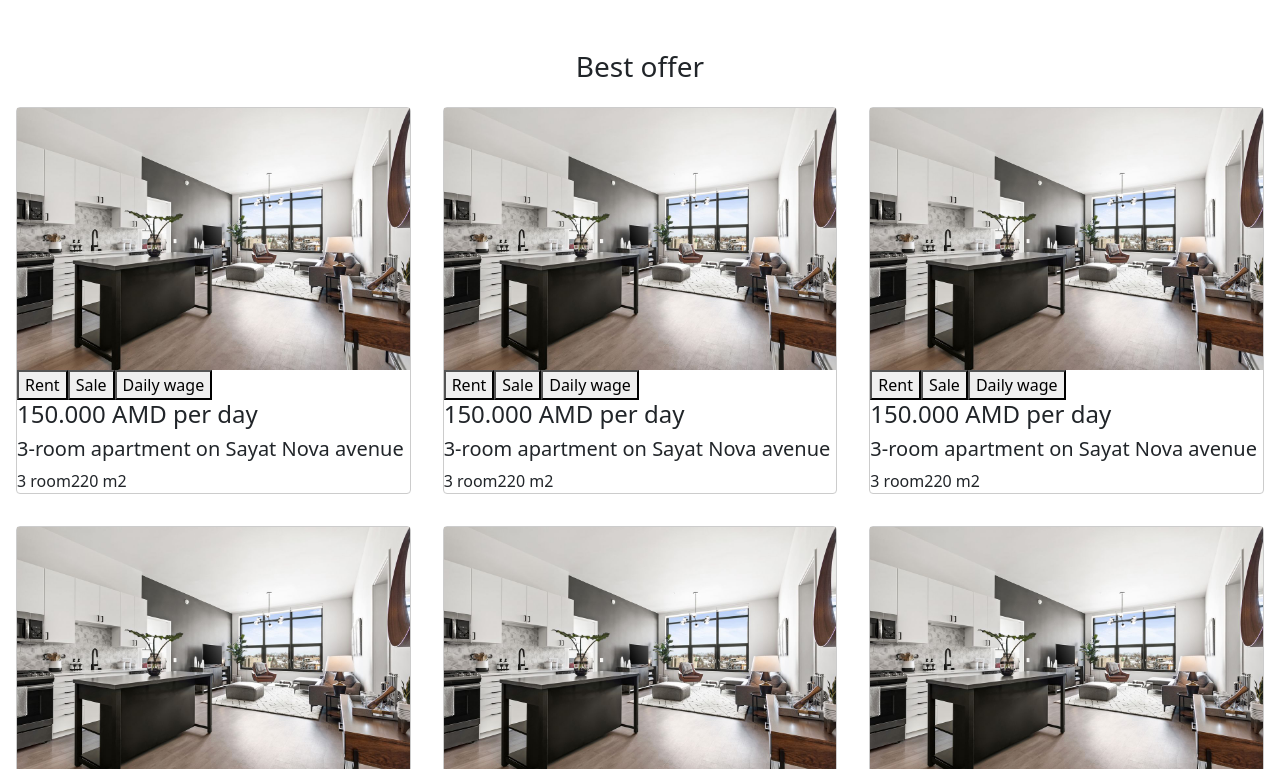
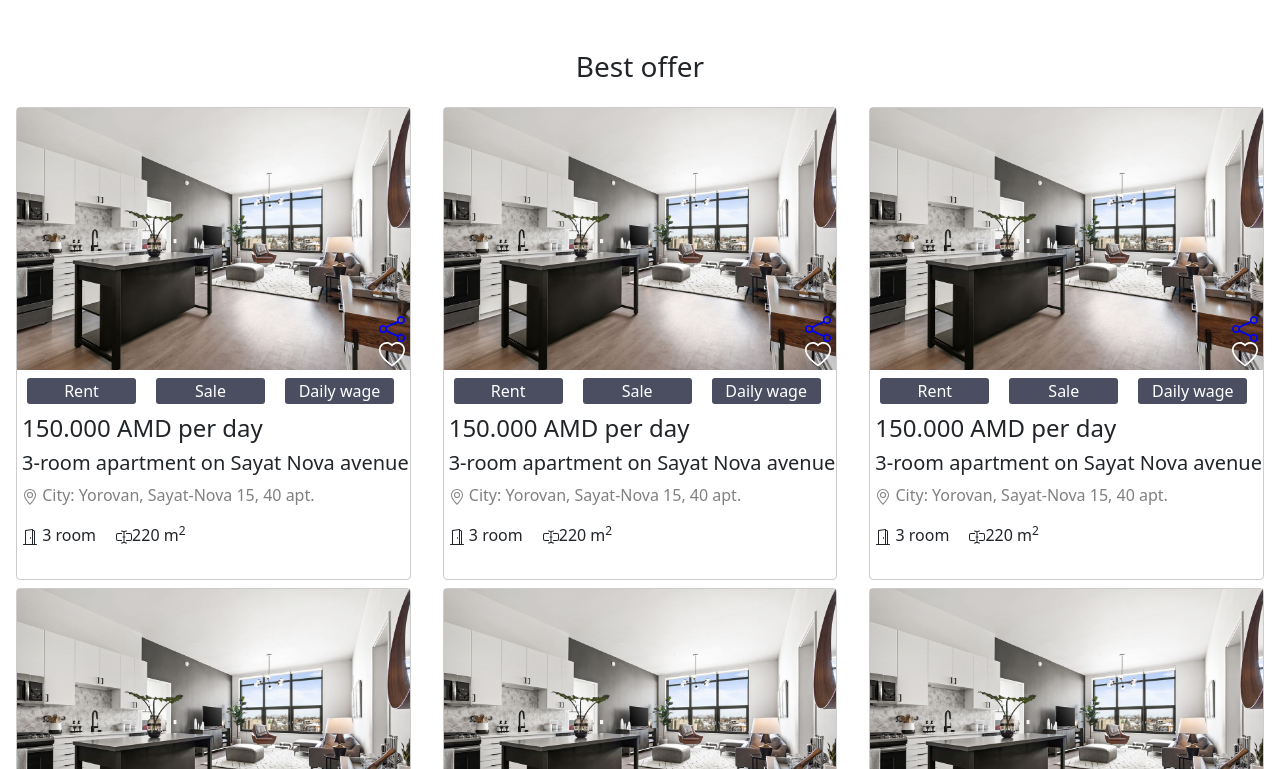
Before and after one commit to ma4taDev/silver, an Angular app: page / in a window 1280 px wide. Shown: the part 1091-1860 px from the top of the page. Built offline with nearby package versions, Linux system fonts and the light colour scheme.

Commit message:
landing-1

```diff
--- a/src/app/pages/landing/landing.component.html
+++ b/src/app/pages/landing/landing.component.html
@@ -13,11 +13,8 @@
         <div class="col-12 row p-0">
             <div class="col mt-5">
                 <h2>We offer real estate throughout Armenia</h2>
-        <p class=" mt-3">Lorem ipsum dolor sit amet, consectetur adipiscing elit, sed do eiusmod tempor incididunt
-          ut labore et dolore magna aliqua. Ut enim ad minim veniam, quis nostrud exercitation ullamco laboris
-          nisi ut aliquip ex ea commodo consequat. Duis aute
-          irure dolor in reprehenderit in voluptate velit esse cillum dolore eu fugiat nulla pariatur. Excepteur
-          sint occaecat cupidatat non proident, sunt in culpa qui officia deserunt mollit anim id est laborum.</p>
+                <p class=" mt-3">Lorem ipsum dolor sit amet, consectetur adipiscing elit, sed do eiusmod tempor incididunt ut labore et dolore magna aliqua. Ut enim ad minim veniam, quis nostrud exercitation ullamco laboris nisi ut aliquip ex ea commodo consequat. Duis
+                    aute irure dolor in reprehenderit in voluptate velit esse cillum dolore eu fugiat nulla pariatur. Excepteur sint occaecat cupidatat non proident, sunt in culpa qui officia deserunt mollit anim id est laborum.</p>
                 <button> View announcements</button>
             </div>
             <div class="col pe-0">
@@ -80,18 +77,38 @@
       </div>
     </div> -->
         <div class="col row">
-      <div class="col-4 m-0 p-0" *ngFor="let item of [0,1,2,3,4,5]">
+            <div class="col-12 col-lg-4 m-0 p-0 mb-2" *ngFor="let item of [0,1,2,3,4,5]">
                 <div class="m-3  option-offer ">
                     <img src="../../../assets/apartments.jpg" alt="" width="100%">
+                    <div class="heart">
+
+                        <a href=""><svg style="color: blue;" xmlns="http://www.w3.org/2000/svg" width="26" height="26" fill="currentColor" class="bi bi-share" viewBox="0 0 16 16">
+                        <path d="M13.5 1a1.5 1.5 0 1 0 0 3 1.5 1.5 0 0 0 0-3zM11 2.5a2.5 2.5 0 1 1 .603 1.628l-6.718 3.12a2.499 2.499 0 0 1 0 1.504l6.718 3.12a2.5 2.5 0 1 1-.488.876l-6.718-3.12a2.5 2.5 0 1 1 0-3.256l6.718-3.12A2.5 2.5 0 0 1 11 2.5zm-8.5 4a1.5 1.5 0 1 0 0 3 1.5 1.5 0 0 0 0-3zm11 5.5a1.5 1.5 0 1 0 0 3 1.5 1.5 0 0 0 0-3z"/>
+                      </svg></a>
+                        <div (click)="changecolor()">
+                            <a href=""><svg  xmlns="http://www.w3.org/2000/svg" width="26" height="26" fill="currentColor" class="bi bi-heart" viewBox="0 0 16 16">
+                      <path d="m8 2.748-.717-.737C5.6.281 2.514.878 1.4 3.053c-.523 1.023-.641 2.5.314 4.385.92 1.815 2.834 3.989 6.286 6.357 3.452-2.368 5.365-4.542 6.286-6.357.955-1.886.838-3.362.314-4.385C13.486.878 10.4.28 8.717 2.01L8 2.748zM8 15C-7.333 4.868 3.279-3.04 7.824 1.143c.06.055.119.112.176.171a3.12 3.12 0 0 1 .176-.17C12.72-3.042 23.333 4.867 8 15z"/>
+                    </svg></a></div>
+                    </div>
                     <div><button>Rent</button>
                         <button>Sale</button>
                         <button>Daily wage</button>
                     </div>
-          <h4> 150.000 AMD per day</h4>
-          <h5>3-room apartment on Sayat Nova avenue</h5>
-          <div>
-            <span>3 room</span>
-            <span>220 m2</span>
+                    <h4 style="margin-inline-start: 5px;"> 150.000 AMD per day</h4>
+                    <h5 style="margin-inline-start: 5px;">3-room apartment on Sayat Nova avenue</h5>
+                    <div style="margin-inline-start: 5px;">
+                        <p style="color: gray;"> <svg xmlns="http://www.w3.org/2000/svg" width="16" height="16" fill="currentColor" class="bi bi-geo-alt" viewBox="0 0 16 16">
+            <path d="M12.166 8.94c-.524 1.062-1.234 2.12-1.96 3.07A31.493 31.493 0 0 1 8 14.58a31.481 31.481 0 0 1-2.206-2.57c-.726-.95-1.436-2.008-1.96-3.07C3.304 7.867 3 6.862 3 6a5 5 0 0 1 10 0c0 .862-.305 1.867-.834 2.94zM8 16s6-5.686 6-10A6 6 0 0 0 2 6c0 4.314 6 10 6 10z"/>
+            <path d="M8 8a2 2 0 1 1 0-4 2 2 0 0 1 0 4zm0 1a3 3 0 1 0 0-6 3 3 0 0 0 0 6z"/>
+          </svg> City: Yorovan, Sayat-Nova 15, 40 apt. </p>
+                        <span style="margin-right: 20px;"><svg xmlns="http://www.w3.org/2000/svg" width="16" height="16" fill="currentColor" class="bi bi-door-open" viewBox="0 0 16 16">
+                          <path d="M8.5 10c-.276 0-.5-.448-.5-1s.224-1 .5-1 .5.448.5 1-.224 1-.5 1z"/>
+                          <path d="M10.828.122A.5.5 0 0 1 11 .5V1h.5A1.5 1.5 0 0 1 13 2.5V15h1.5a.5.5 0 0 1 0 1h-13a.5.5 0 0 1 0-1H3V1.5a.5.5 0 0 1 .43-.495l7-1a.5.5 0 0 1 .398.117zM11.5 2H11v13h1V2.5a.5.5 0 0 0-.5-.5zM4 1.934V15h6V1.077l-6 .857z"/>
+                        </svg> 3 room</span>
+                        <span> <svg xmlns="http://www.w3.org/2000/svg" width="16" height="16" fill="currentColor" class="bi bi-input-cursor-text" viewBox="0 0 16 16">
+                          <path fill-rule="evenodd" d="M5 2a.5.5 0 0 1 .5-.5c.862 0 1.573.287 2.06.566.174.099.321.198.44.286.119-.088.266-.187.44-.286A4.165 4.165 0 0 1 10.5 1.5a.5.5 0 0 1 0 1c-.638 0-1.177.213-1.564.434a3.49 3.49 0 0 0-.436.294V7.5H9a.5.5 0 0 1 0 1h-.5v4.272c.1.08.248.187.436.294.387.221.926.434 1.564.434a.5.5 0 0 1 0 1 4.165 4.165 0 0 1-2.06-.566A4.561 4.561 0 0 1 8 13.65a4.561 4.561 0 0 1-.44.285 4.165 4.165 0 0 1-2.06.566.5.5 0 0 1 0-1c.638 0 1.177-.213 1.564-.434.188-.107.335-.214.436-.294V8.5H7a.5.5 0 0 1 0-1h.5V3.228a3.49 3.49 0 0 0-.436-.294A3.166 3.166 0 0 0 5.5 2.5.5.5 0 0 1 5 2z"/>
+                          <path d="M10 5h4a1 1 0 0 1 1 1v4a1 1 0 0 1-1 1h-4v1h4a2 2 0 0 0 2-2V6a2 2 0 0 0-2-2h-4v1zM6 5V4H2a2 2 0 0 0-2 2v4a2 2 0 0 0 2 2h4v-1H2a1 1 0 0 1-1-1V6a1 1 0 0 1 1-1h4z"/>
+                        </svg>220 m<sup>2</sup></span>
                     </div>
                 </div>
             </div>
--- a/src/app/pages/landing/landing.component.scss
+++ b/src/app/pages/landing/landing.component.scss
@@ -15,18 +15,13 @@
 // .infotext {
 //     margin-top: 60px;
 // }
-
-.category {
-
-}
-
 .category-div {
-  >div{
+    >div {
         border-radius: 5px;
         border: 1px solid #ccc;
         background-color: white;
-    a{
-      color:black
+        a {
+            color: black
         }
     }
 }
@@ -34,8 +29,30 @@
 .option-offer {
     border: 1px solid #ccc;
     border-radius: 4px;
+    height: 100%;
+    margin-bottom: 30px;
     // margin: 1px 1px 1px 1px;
     // margin-right: 2%;
     // margin-left: 2%;
     // margin-top: 2%;
 }
+
+.option-offer button {
+    background-color: #4b4e61;
+    color: white;
+    margin: 10px;
+    border-radius: 3px;
+    border: none;
+    width: 109px;
+}
+
+.heart {
+    display: flex;
+    flex-direction: column;
+    flex-wrap: nowrap;
+    margin-top: -55px;
+    justify-content: flex-start;
+    align-content: flex-end;
+    align-items: flex-end;
+    margin-right: 5px;
+}
--- a/src/app/pages/landing/landing.component.ts
+++ b/src/app/pages/landing/landing.component.ts
@@ -13,5 +13,8 @@ export class LandingComponent implements OnInit {
 
   ngOnInit(): void {
   }
+  changecolor(){
+
+  }
 
 }
```
Lines whose indentation alone changed are shown as unchanged.
